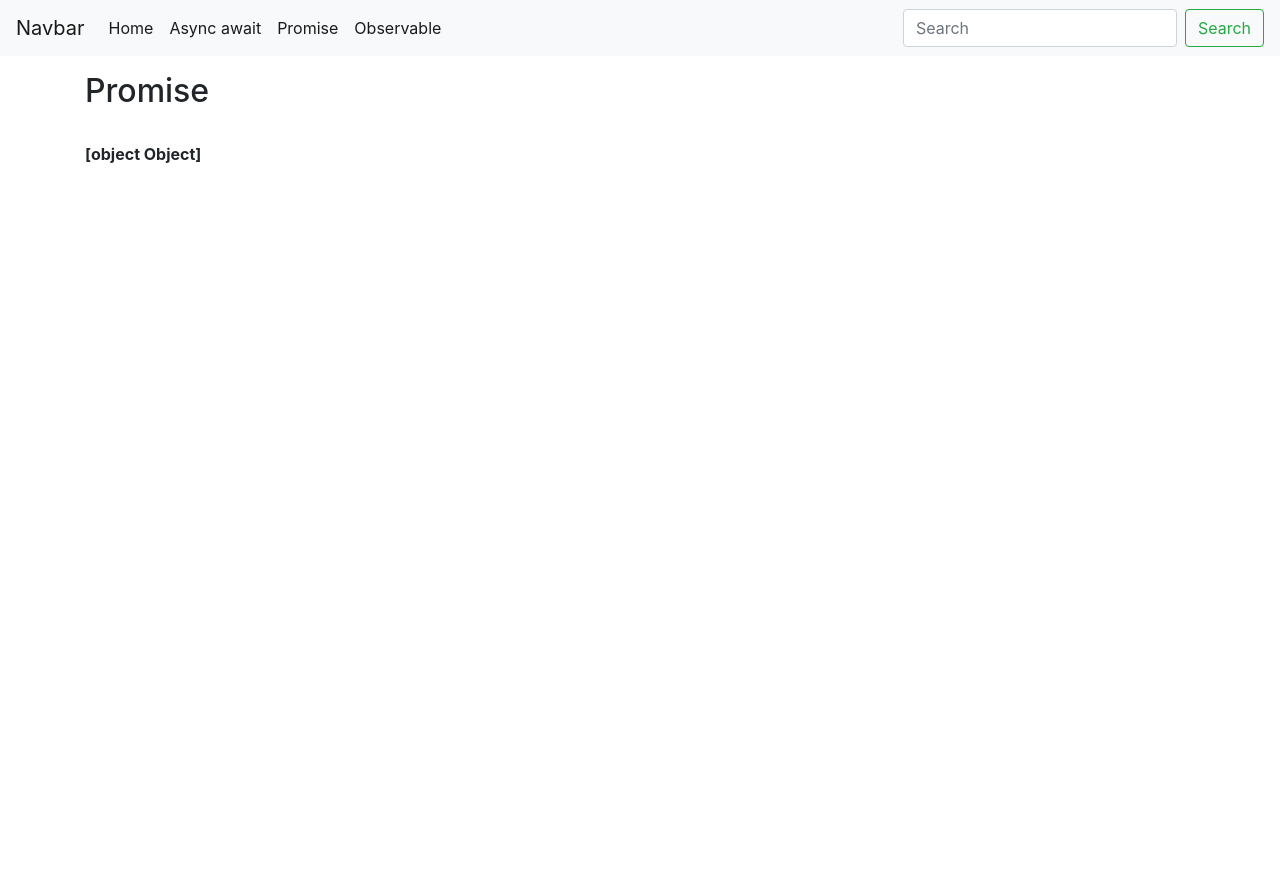
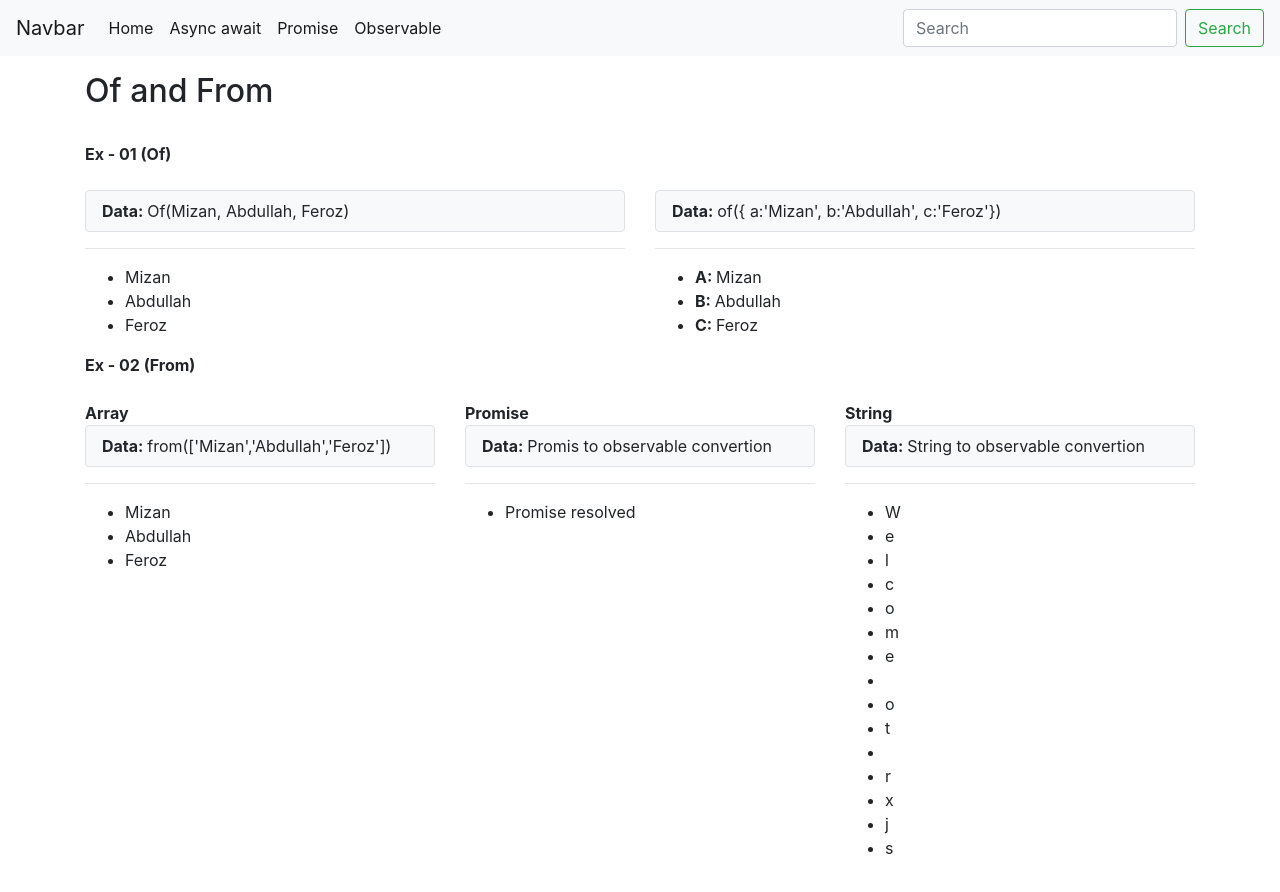
Before and after one commit to habib01cse/rxjsstd, an Angular app: page /observable/of-from in a window 1280 px wide. Before the commit this address led to /promise. Before the commit the page ends 800 px from the top, so only its background shows below. Built offline with nearby package versions, Linux system fonts and the light colour scheme.

Commit message:
Explore rxjs operator form and of

```diff
--- a/src/app/app-routing.module.ts
+++ b/src/app/app-routing.module.ts
@@ -7,6 +7,7 @@ import { ObservableComponent } from './observable/observable.component';
 import { ListComponent } from './observable/list/list.component';
 import { FromEventComponent } from './observable/from-event/from-event.component';
 import { IntervalComponent } from './observable/interval/interval.component';
+import { OfFromComponent } from './observable/of-from/of-from.component';
 
 const routes: Routes = [
   {
@@ -29,6 +30,7 @@ const routes: Routes = [
       {path: '', component: ListComponent},
       {path: 'fromEvent', component: FromEventComponent},
       {path: 'interval', component: IntervalComponent},
+      {path: 'of-from', component: OfFromComponent},
     ]
   },
   {
--- a/src/app/app.module.ts
+++ b/src/app/app.module.ts
@@ -13,6 +13,7 @@ import { ObservableComponent } from './observable/observable.component';
 import { ListComponent } from './observable/list/list.component';
 import { FromEventComponent } from './observable/from-event/from-event.component';
 import { IntervalComponent } from './observable/interval/interval.component';
+import { OfFromComponent } from './observable/of-from/of-from.component';
 
 @NgModule({
   declarations: [
@@ -23,7 +24,7 @@ import { IntervalComponent } from './observable/interval/interval.component';
     , ObservableComponent
     , ListComponent
     , FromEventComponent
-    , IntervalComponent
+    , IntervalComponent, OfFromComponent
   ],
   imports: [
     BrowserModule
--- a/src/app/observable/list/list.component.html
+++ b/src/app/observable/list/list.component.html
@@ -2,8 +2,10 @@
     <div class="col-sm-12">
         <ul class="list">
             <li><a routerLink="fromEvent">From event</a></li>
+            <li><a routerLink="interval">Interval and Timer</a></li>
+            <li><a routerLink="of-from">Of and From</a></li>
             <li><a routerLink="interval">Interval</a></li>
-            <li><a href="fromEvent">From event</a></li>
+
         </ul>
     </div>
 </div>
--- a/src/app/observable/observable.component.html
+++ b/src/app/observable/observable.component.html
@@ -1,8 +1,8 @@
-<div class="row">
+<!-- <div class="row">
     <div class="col-sl-12">
         <h2>Observable</h2>
     </div>
-</div>
+</div> -->
 
 
 <router-outlet></router-outlet>
--- /dev/null
+++ b/src/app/observable/of-from/of-from.component.html
@@ -0,0 +1,60 @@
+<div class="my-3">
+    <h2>Of and From </h2>
+    <br>
+    <strong>Ex - 01 (Of)</strong>
+    <br>
+    <br>
+    <div class="row">
+        <div class="col-sm-6">
+            <p class="bg-light py-2 px-3 border rounded">
+                <strong>Data: </strong> Of(Mizan, Abdullah, Feroz)</p>
+            <hr>
+            <ul id="elContainer1"></ul>
+        </div>
+
+        <div class="col-sm-6">
+            <p class="bg-light py-2 px-3 border rounded">
+                <strong>Data: </strong> of(&#123; a:'Mizan', b:'Abdullah', c:'Feroz'&#125;)</p>
+            <hr>
+            <ul id="elContainer2">
+                <li><strong>A: </strong>{{ obsText.a}}</li>
+                <li><strong>B: </strong>{{ obsText.b}}</li>
+                <li><strong>C: </strong>{{ obsText.c}}</li>
+
+            </ul>
+        </div>
+    </div>
+
+    <strong>Ex - 02 (From)</strong>
+    <br>
+    <br>
+    <div class="row">
+        <div class="col-sm-4">
+            <strong>Array</strong>
+            <br>
+            <p class="bg-light py-2 px-3 border rounded">
+                <strong>Data: </strong> from(['Mizan','Abdullah','Feroz'])</p>
+            <hr>
+            <ul id="elContainer3"></ul>
+        </div>
+
+        <div class="col-sm-4">
+            <strong>Promise </strong>
+            <p class="bg-light py-2 px-3 border rounded">
+                <strong>Data: </strong> Promis to observable convertion</p>
+            <hr>
+            <ul id="elContainer4"></ul>
+        </div>
+
+        <div class="col-sm-4">
+            <strong>String </strong>
+            <p class="bg-light py-2 px-3 border rounded">
+                <strong>Data: </strong> String to observable convertion</p>
+            <hr>
+            <ul id="elContainer5"></ul>
+        </div>
+
+    </div>
+
+
+</div>
--- /dev/null
+++ b/src/app/observable/of-from/of-from.component.ts
@@ -0,0 +1,59 @@
+import { Component, OnInit } from '@angular/core';
+import { from, of } from 'rxjs';
+import { UtilityService } from 'src/app/shared/utility.service';
+
+@Component({
+  selector: 'app-of-from',
+  templateUrl: './of-from.component.html',
+})
+export class OfFromComponent implements OnInit {
+
+  constructor(public utility: UtilityService) { }
+  obsText: any ={};
+  ngOnInit(): void {
+
+    const obs1 = of('Mizan', 'Abdullah', 'Feroz');
+    obs1.subscribe(res =>{
+      this.utility.printEl(res, 'elContainer1');
+    });
+
+    const obs2 = of({a:'Mizan', b:'Abdullah', c:'Feroz'});
+    obs2.subscribe(res =>{
+      this.obsText = res;
+
+      //console.log(' this.obsText',  this.obsText);
+
+    })
+    let arr = ['Mizan','Abdullah','Feroz'];
+    const obs3 = from(arr);
+    obs3.subscribe(res =>{
+      this.utility.printEl(res, 'elContainer3');
+    });
+
+
+    // From - promise
+    const promise = new Promise(resolve =>{
+      setTimeout(()=>{
+        resolve('Promise resolved')
+      }, 3000);
+    });
+
+    const obs4 = from(promise);
+    obs4.subscribe(res =>{
+      //console.log('res=>', res);
+      this.utility.printEl(res, 'elContainer4');
+    });
+
+
+    // From - string
+    const obs5 = from('Welcome ot rxjs');
+    obs5.subscribe(res =>{
+      console.log('res=>', res);
+      this.utility.printEl(res, 'elContainer5');
+    });
+
+
+
+  }
+
+}
--- a/src/styles.css
+++ b/src/styles.css
@@ -15,9 +15,10 @@
 }
 
 .list li a{
-    height: 120px;
-    padding: 47px 100px;
+    padding: 50px 5px;
     border: 1px solid #ddd;
     border-radius: 8px;
     display: block;
+    text-align: center;
+    width: 250px;
 }
```
